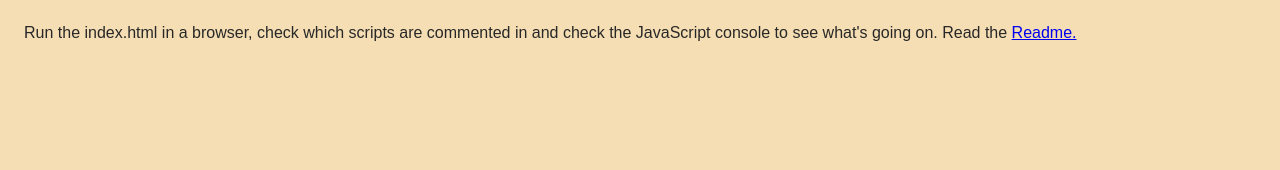
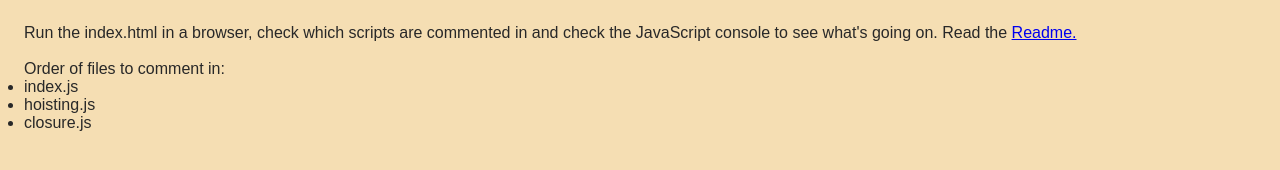
Before and after one commit to EllyPirelly/learnings-wes-bos-JSbeginner, a plain HTML site: page module-03-tricky-bits/index.html in a window 1280 px wide. Drawn offline with Linux system fonts and the light colour scheme.

Commit message:
clean-up

```diff
--- a/module-03-tricky-bits/index.html
+++ b/module-03-tricky-bits/index.html
@@ -12,9 +12,15 @@
   <div>
     <span>Run the index.html in a browser, check which scripts are commented in and check the JavaScript console to see what's going on. Read the <a href="./README.md">Readme.</a></span>
   </div>
-  <!-- <script src="./index.js"></script> -->
+  <br>
+  <ul>Order of files to comment in:
+    <li>index.js</li>
+    <li>hoisting.js</li>
+    <li>closure.js</li>
+  </ul>
+  <script src="./index.js"></script>
   <!-- <script src="./hoisting.js"></script> -->
-  <script src="./closure.js"></script>
+  <!-- <script src="./closure.js"></script> -->
 </body>
 
 </html>
```
Also changed, not shown: module-04-the-dom/index.html (+3 -0 lines), module-04-the-dom/the-dom.js (+2 -9 lines), module-04-the-dom/README.md.
